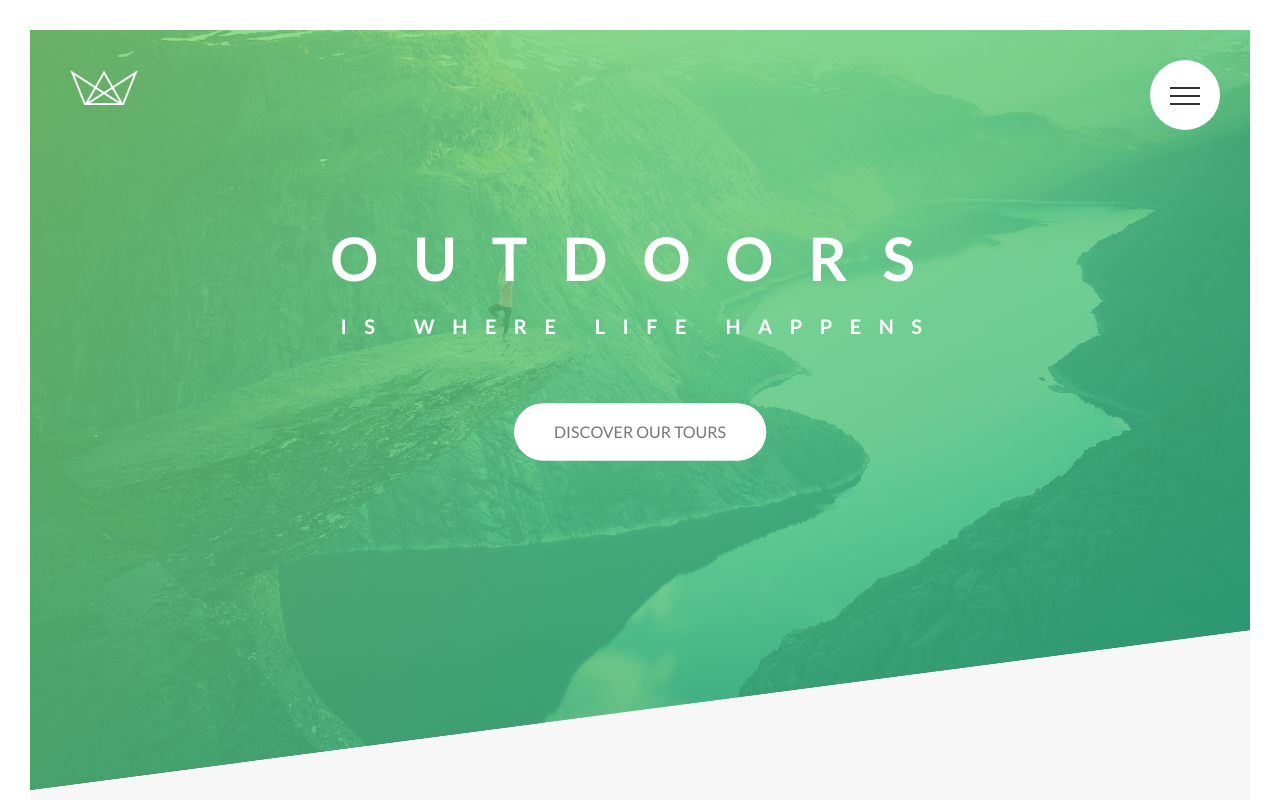
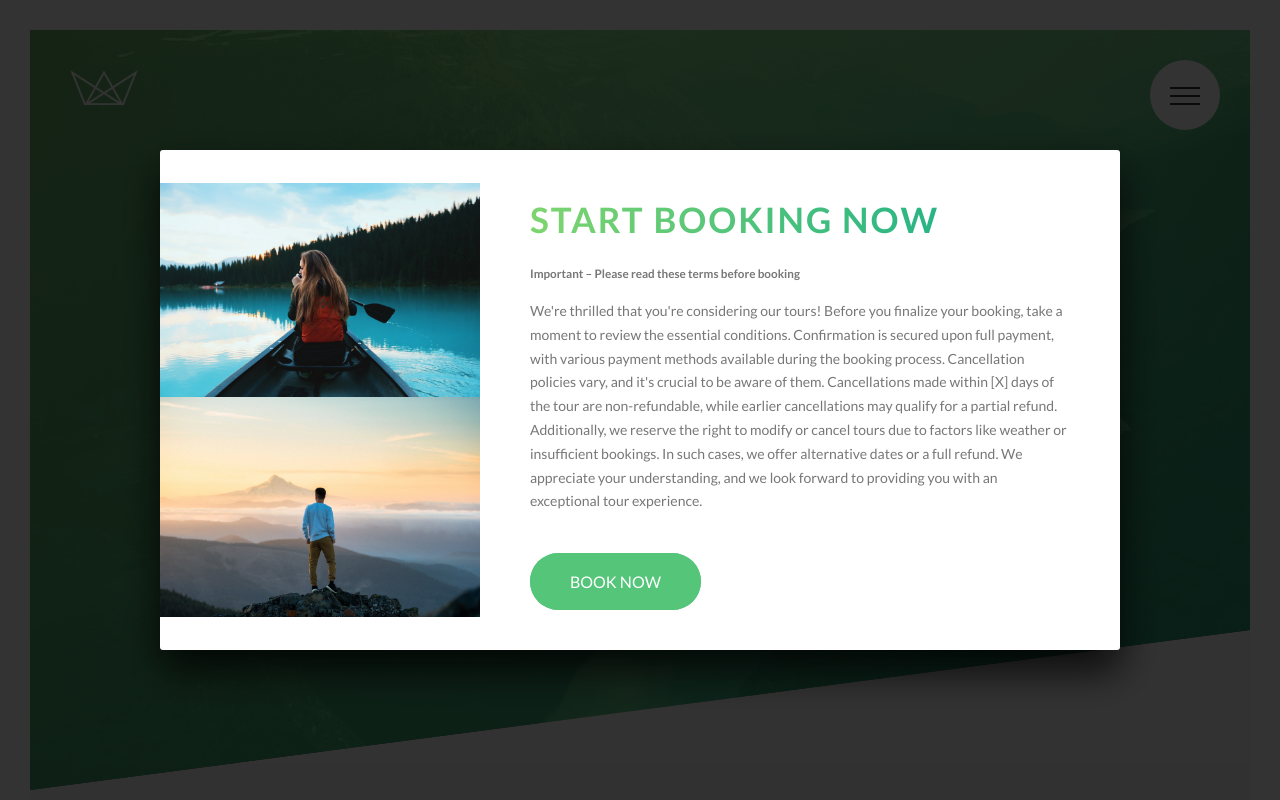
Before and after one commit to onkar-03/Advanced-CSS-and-Sass-Flexbox-Grid-Animations-and-More, a website: page 01. Natours Project/index.html in a window 1280 px wide. Shown: the top 800 px of the page. Drawn offline with Linux system fonts and the light colour scheme.

Commit message:
Building the Card Poup Section : Phase 1
- Created a fixed background of light dark black color
- Created a container to have the content in it
- Added left and right image and text section of the containers
- Added images text heading and button to book
- Used table & table-cell property of display to make the boxes of the same height
- Aligned the content at the center of the page using vertical-align
  property of table

```diff
--- a/01. Natours Project/index.html
+++ b/01. Natours Project/index.html
@@ -470,6 +470,38 @@
         </div>
       </div>
     </footer>
+
+    <div class="popup">
+      <div class="popup__content">
+        <div class="popup__left">
+          <img src="img/nat-8.jpg" alt="Tour Photo" class="popup__img" />
+          <img src="img/nat-9.jpg" alt="Tour Photo" class="popup__img" />
+        </div>
+        <div class="popup__right">
+          <h2 class="heading-secondary u-margin-bottom-small">
+            Start booking now
+          </h2>
+          <h3 class="u-margin-bottom-small">
+            Important &ndash; Please read these terms before booking
+          </h3>
+          <p class="popup__text">
+            We're thrilled that you're considering our tours! Before you
+            finalize your booking, take a moment to review the essential
+            conditions. Confirmation is secured upon full payment, with various
+            payment methods available during the booking process. Cancellation
+            policies vary, and it's crucial to be aware of them. Cancellations
+            made within [X] days of the tour are non-refundable, while earlier
+            cancellations may qualify for a partial refund. Additionally, we
+            reserve the right to modify or cancel tours due to factors like
+            weather or insufficient bookings. In such cases, we offer
+            alternative dates or a full refund. We appreciate your
+            understanding, and we look forward to providing you with an
+            exceptional tour experience.
+          </p>
+          <a href="#" class="btn btn--green">Book now</a>
+        </div>
+      </div>
+    </div>
     <!-- <section class="grid-test">
       <div class="row">
         <div class="col-1-of-2">Col 1 of 2</div>
--- a/01. Natours Project/sass/abstracts/_mixins.scss
+++ b/01. Natours Project/sass/abstracts/_mixins.scss
@@ -5,3 +5,10 @@
     display: table;
   }
 }
+
+@mixin absCenter {
+  position: absolute;
+  top: 50%;
+  left: 50%;
+  transform: translate(-50%, -50%);
+}
--- /dev/null
+++ b/01. Natours Project/sass/components/_popup.scss
@@ -0,0 +1,60 @@
+.popup {
+  // Created the background
+  height: 100vh;
+  width: 100%;
+  position: fixed;
+  top: 0;
+  left: 0;
+  background-color: rgba($color-black, 0.8);
+  z-index: 9999;
+
+  // Content area creation
+  &__content {
+    @include absCenter;
+    width: 75%;
+    height: 50rem;
+    background-color: $color-white;
+    box-shadow: 0 2rem 4rem rgba($color-black, 0.8);
+    border-radius: 3px;
+
+    // Making both the boxes of same height
+    // Hence creating the content block as table cell
+    // For table cell child parent needs to be table
+    display: table;
+  }
+
+  // Image Block
+  &__left {
+    width: 33.33333%;
+    // float: left;
+    display: table-cell;
+
+    // Vertically align
+    vertical-align: middle;
+
+    // Restrict the overflow of image form the block
+    overflow: hidden;
+  }
+
+  // Content Block
+  &__right {
+    width: 66.66667%;
+    // float: right;
+    display: table-cell;
+
+    // Vertically align
+    vertical-align: middle;
+
+    padding: 3rem 5rem;
+  }
+
+  &__img {
+    display: block;
+    width: 100%;
+  }
+
+  &__text {
+    font-size: 1.4rem;
+    margin-bottom: 4rem;
+  }
+}
--- a/01. Natours Project/sass/main.scss
+++ b/01. Natours Project/sass/main.scss
@@ -15,6 +15,7 @@
 @import 'components/story';
 @import 'components/bg-video';
 @import 'components/form';
+@import 'components/popup';
 
 @import 'layouts/header';
 @import 'layouts/grid';
```
Also changed, not shown: 01. Natours Project/css/style.css.
